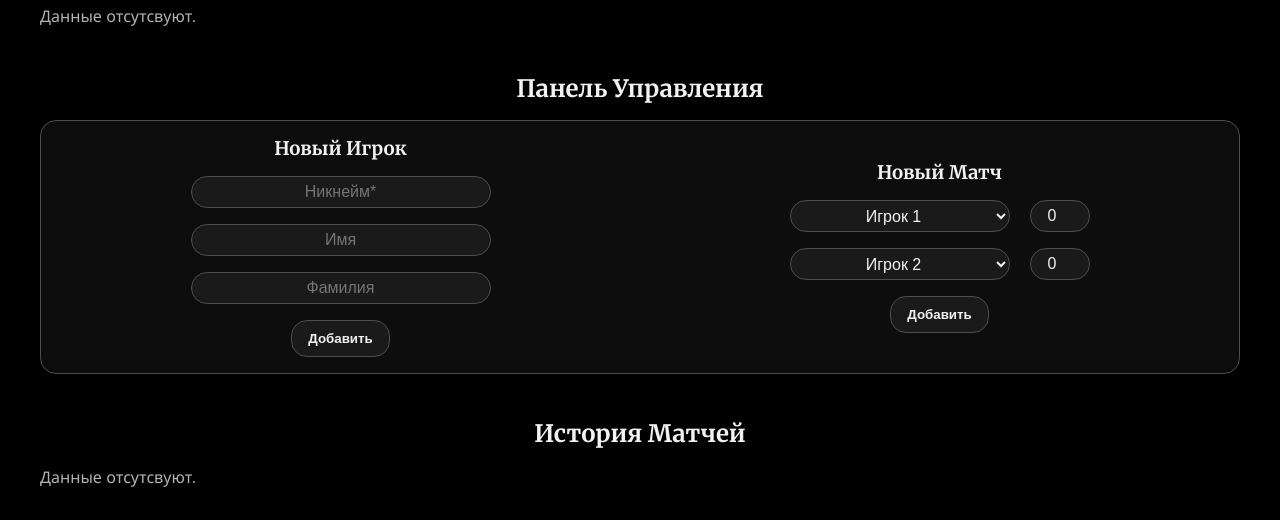
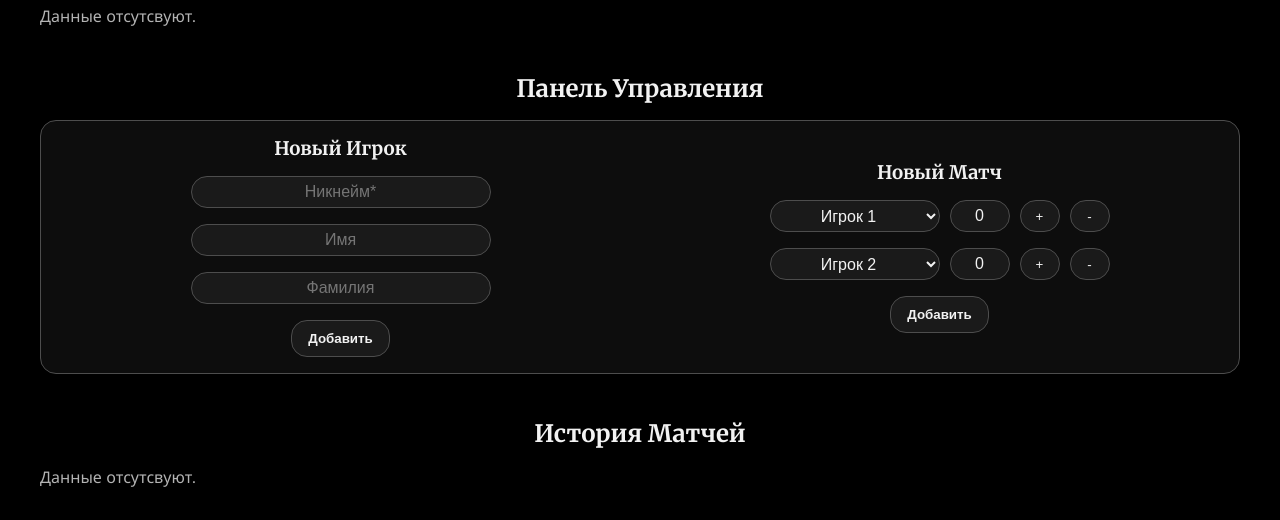
Before and after one commit to Vleforn/table-tennis-elo-rating, a Django app: page / in a window 1280 px wide. Shown: the part 151-671 px from the top of the page. Run offline with Django 5.2, Linux system fonts and the light colour scheme; the visitor is signed in with stand-in values (Sample User, id 1); data that the repository does not hold is empty; parts of the project's set-up code (start-up, migrations or seed data) failed here and were passed over.

Commit message:
fix: elo paramenter default, buttons for scores

```diff
--- a/app/website/models.py
+++ b/app/website/models.py
@@ -1,4 +1,6 @@
 from django.db import models
+from .parameters import K_INDEX, SCALE_FACTOR, START_ELO
+from django.utils import timezone
 
 # Create your models here.
 class Player(models.Model):
@@ -32,7 +34,7 @@ class RatingRecords(models.Model):
     #created_at
 
 class EloParameter(models.Model):
-    k_index = models.IntegerField(null=False)
-    start_elo = models.IntegerField(null=False)
-    scale_factor = models.IntegerField(null=False)
-    created_at = models.DateTimeField(auto_now_add=True)
+    k_index = models.IntegerField(null=False, default=K_INDEX)
+    start_elo = models.IntegerField(null=False, default=START_ELO)
+    scale_factor = models.IntegerField(null=False, default=SCALE_FACTOR)
+    created_at = models.DateTimeField(auto_now_add=True, default=timezone.now)
--- a/app/website/static/style.css
+++ b/app/website/static/style.css
@@ -261,11 +261,23 @@ section {
 .cp-right form div {
     display: flex;
     flex-direction: row;
-    gap: 20px;
+    gap: 10px;
+}
+
+.cp-right form div button {
+    height: 2rem;
+    width: 40px;
+    text-align: center;
+    background-color: var(--bg-light);
+    border-radius: 1rem;
+    border-color: var(--border);
+    border-width: 0.1em;
+    border-style: solid;
+    color: var(--text);
 }
 
 .match-player {
-    width: 220px;
+    width: 170px;
     height: 2rem;
     text-align: center;
     background-color: var(--bg-light);
@@ -288,6 +300,13 @@ section {
     border-style: solid;
     color: var(--text);
     font-size: 1rem;
+    -moz-appearance: textfield;
+}
+
+.match-score::-webkit-inner-spin-button,
+.match-score::-webkit-outer-spin-button {
+    -webkit-appearance: none;
+    margin: 0;
 }
 
 .text-container {
--- a/app/website/templates/home.html
+++ b/app/website/templates/home.html
@@ -74,12 +74,16 @@
                 <h3>Новый Матч</h3>
                 {% csrf_token %}
                 <div>
-                {{ add_match_form.player_one }}
-                {{ add_match_form.score_one }}
+                    {{ add_match_form.player_one }}
+                    {{ add_match_form.score_one }}
+                    <button type="button" id="up-button-player-one">+</button>
+                    <button type="button" id="down-button-player-one">-</button>
                 </div>
                 <div>
-                {{ add_match_form.player_two }}
-                {{ add_match_form.score_two }}
+                    {{ add_match_form.player_two }}
+                    {{ add_match_form.score_two }}
+                    <button type="button" id="up-button-player-two">+</button>
+                    <button type="button" id="down-button-player-two">-</button>
                 </div>
                   <button type="submit" class="cta-button">Добавить</button>
             </form>
@@ -153,6 +157,30 @@
             }
             return string.charAt(0).toUpperCase() + string.slice(1);
         }
+        // increase score by one for player one
+        const upButtonPlayerOne = document.getElementById('up-button-player-one')
+        upButtonPlayerOne.addEventListener('click', (e) => {
+            addMatchForm.querySelector('#player-one-score-input').value++
+        })
+        // decrease score by one for player one
+        const downButtonPlayerOne = document.getElementById('down-button-player-one')
+        downButtonPlayerOne.addEventListener('click', (e) => {
+            if (Number(addMatchForm.querySelector('#player-one-score-input').value) > 0) {
+                addMatchForm.querySelector('#player-one-score-input').value--
+            }
+        })
+        // increase score by one for player two
+        const upButtonPlayerTwo = document.getElementById('up-button-player-two')
+        upButtonPlayerTwo.addEventListener('click', (e) => {
+            addMatchForm.querySelector('#player-two-score-input').value++
+        })
+        // decrease score by one for player two
+        const downButtonPlayerTwo = document.getElementById('down-button-player-two')
+        downButtonPlayerTwo.addEventListener('click', (e) => {
+            if (Number(addMatchForm.querySelector('#player-two-score-input').value) > 0) {
+                addMatchForm.querySelector('#player-two-score-input').value--
+            }
+        })
 
         // add match confirmation
         const addMatchForm = document.getElementById('add-match')
```
